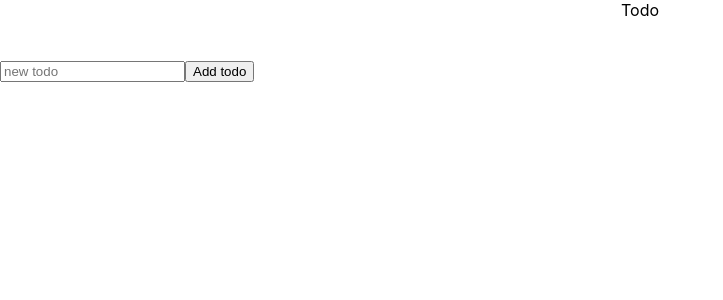
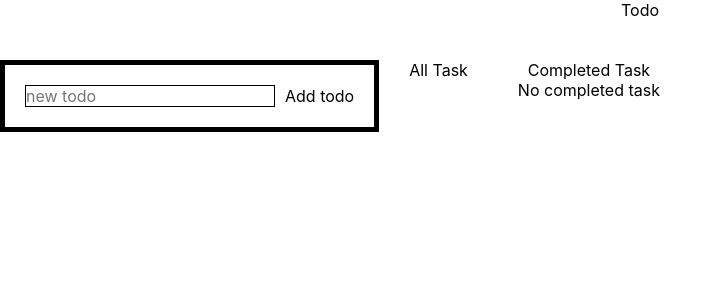
Before and after one commit to Volodymyr-bart/todo, a React (Create React App) app: page / in a window 1280 px wide. Shown: the top 300 px of the page, without its empty margins (0-723 px from the left). Built offline with nearby package versions, Linux system fonts and the light colour scheme.

Commit message:
add completed task

```diff
--- a/src/App.tsx
+++ b/src/App.tsx
@@ -2,8 +2,8 @@ import { useState } from "react";
 import { useDispatch } from "react-redux";
 import { AppDispatch } from "./store/store";
 import { addTodo } from "./store/Todo/todoSlice";
-import NewTodoForm from "./components/NewTodoForm";
-import TodoList from "./components/TodoList";
+import NewTodoForm from "./components/NewTodoForm/NewTodoForm";
+import TodoList from "./components/TodoList/TodoList";
 
 import "./App.css";
 import Main from "./App.styled";
--- a/src/components/NewTodoForm.tsx
+++ /dev/null
@@ -1,24 +0,0 @@
-import { FC } from "react";
-interface NewTodoFormProps {
-  value: string;
-  updateText: (str: string) => void;
-  handleAction: () => void;
-}
-const NewTodoForm: FC<NewTodoFormProps> = ({
-  value,
-  updateText,
-  handleAction,
-}) => {
-  return (
-    <label>
-      <input
-        placeholder="new todo"
-        value={value}
-        onChange={(e) => updateText(e.target.value)}
-      />
-      <button onClick={handleAction}>Add todo</button>
-    </label>
-  );
-};
-
-export default NewTodoForm;
--- /dev/null
+++ b/src/components/NewTodoForm/NewTodoForm.styled.tsx
@@ -0,0 +1,15 @@
+import styled from "styled-components";
+
+const NewTodoFormStyled = styled.div`
+  border: 5px solid black;
+  padding: 20px;
+  label {
+    display: flex;
+    gap: 10px;
+    input {
+      border: 1px solid black;
+    }
+  }
+`;
+
+export default NewTodoFormStyled;
--- /dev/null
+++ b/src/components/NewTodoForm/NewTodoForm.tsx
@@ -0,0 +1,29 @@
+import { FC } from "react";
+import NewTodoFormStyled from "./NewTodoForm.styled";
+interface NewTodoFormProps {
+  value: string;
+  updateText: (str: string) => void;
+  handleAction: () => void;
+}
+const NewTodoForm: FC<NewTodoFormProps> = ({
+  value,
+  updateText,
+  handleAction,
+}) => {
+  return (
+    <div>
+      <NewTodoFormStyled>
+        <label>
+          <input
+            placeholder="new todo"
+            value={value}
+            onChange={(e) => updateText(e.target.value)}
+          />
+          <button onClick={handleAction}>Add todo</button>
+        </label>
+      </NewTodoFormStyled>
+    </div>
+  );
+};
+
+export default NewTodoForm;
--- a/src/components/TodoList.tsx
+++ /dev/null
@@ -1,16 +0,0 @@
-import { useAppSelector } from "../hooks";
-import TodoItem from "./TodoItem";
-
-const TodoList = () => {
-  const todos = useAppSelector((state) => state.todos.list);
-
-  return (
-    <ul>
-      {todos.map((todo) => (
-        <TodoItem key={todo.id} {...todo} />
-      ))}
-    </ul>
-  );
-};
-
-export default TodoList;
--- /dev/null
+++ b/src/components/TodoList/TodoList.styled.tsx
@@ -0,0 +1,6 @@
+import styled from "styled-components";
+
+export const BlockTasks = styled.div`
+  display: flex;
+  gap:50px;
+`;
--- /dev/null
+++ b/src/components/TodoList/TodoList.tsx
@@ -0,0 +1,35 @@
+import { useSelector } from "react-redux";
+import { useAppSelector } from "../../hooks";
+import TodoItem from "../TodoItem";
+import { getCompletedTasks } from "../../store/Todo/selectors";
+import { BlockTasks } from "./TodoList.styled";
+
+const TodoList = () => {
+  const todos = useAppSelector((state) => state.todos.list);
+  const completedTasks = useSelector(getCompletedTasks);
+
+  return (
+    <BlockTasks>
+      <div>
+        <h2>All Task</h2>
+        <ul>
+          {todos.map((todo) => (
+            <TodoItem key={todo.id} {...todo} />
+          ))}
+        </ul>
+      </div>
+      <div>
+        <h2>Completed Task</h2>
+        <ul>
+          {completedTasks?.length ? (
+            completedTasks.map((todo) => <TodoItem key={todo.id} {...todo} />)
+          ) : (
+            <>No completed task</>
+          )}
+        </ul>
+      </div>
+    </BlockTasks>
+  );
+};
+
+export default TodoList;
--- a/src/index.css
+++ b/src/index.css
@@ -1,13 +1,136 @@
 body {
   margin: 0;
-  font-family: -apple-system, BlinkMacSystemFont, 'Segoe UI', 'Roboto', 'Oxygen',
-    'Ubuntu', 'Cantarell', 'Fira Sans', 'Droid Sans', 'Helvetica Neue',
+  font-family: -apple-system, BlinkMacSystemFont, "Segoe UI", "Roboto", "Oxygen",
+    "Ubuntu", "Cantarell", "Fira Sans", "Droid Sans", "Helvetica Neue",
     sans-serif;
   -webkit-font-smoothing: antialiased;
   -moz-osx-font-smoothing: grayscale;
 }
 
 code {
-  font-family: source-code-pro, Menlo, Monaco, Consolas, 'Courier New',
+  font-family: source-code-pro, Menlo, Monaco, Consolas, "Courier New",
     monospace;
 }
+
+* {
+  padding: 0px;
+  margin: 0px;
+  border: none;
+}
+
+*,
+*::before,
+*::after {
+  box-sizing: border-box;
+}
+
+:focus,
+:active {
+  /*outline: none;*/
+}
+
+a:focus,
+a:active {
+  /* outline: none;*/
+}
+
+/* Links */
+
+a,
+a:link,
+a:visited {
+  /* color: inherit; */
+  text-decoration: none;
+  /* display: inline-block; */
+}
+
+a:hover {
+  /* color: inherit; */
+  text-decoration: none;
+}
+
+/* Common */
+
+aside,
+nav,
+footer,
+header,
+section,
+main {
+  display: block;
+}
+
+h1,
+h2,
+h3,
+h4,
+h5,
+h6,
+p {
+  font-size: inherit;
+  font-weight: inherit;
+}
+
+ul,
+ul li {
+  list-style: none;
+}
+
+img {
+  vertical-align: top;
+}
+
+img,
+svg {
+  max-width: 100%;
+  height: auto;
+}
+
+address {
+  font-style: normal;
+}
+
+/* Form */
+
+input,
+textarea,
+button,
+select {
+  font-family: inherit;
+  font-size: inherit;
+  color: inherit;
+  background-color: transparent;
+}
+
+input::-ms-clear {
+  display: none;
+}
+
+button,
+input[type="submit"] {
+  display: inline-block;
+  box-shadow: none;
+  background-color: transparent;
+  background: none;
+  cursor: pointer;
+}
+
+input:focus,
+input:active,
+button:focus,
+button:active {
+  outline: none;
+}
+
+button::-moz-focus-inner {
+  padding: 0;
+  border: 0;
+}
+
+label {
+  cursor: pointer;
+}
+
+legend {
+  display: block;
+}
--- a/src/store/Todo/selectors.ts
+++ b/src/store/Todo/selectors.ts
@@ -1,9 +1,9 @@
-// type Todo = {
-//   id: string;
-//   title: string;
-//   completed: boolean;
-// };
-// export const todoComplete = (state) =>
-//   state.todos.list.filter((todo<Todo>) => todo.complete === true);
+import { RootState } from "../store";
 
 export const todoComplete = [];
+
+export const getCompletedTasks = (state: RootState) => {
+  if (state.todos.list.length) {
+    return state.todos.list.filter((todo) => todo.completed);
+  }
+};
```
Also changed, not shown: 1 other file (tests, documents, lock files or other folders).
